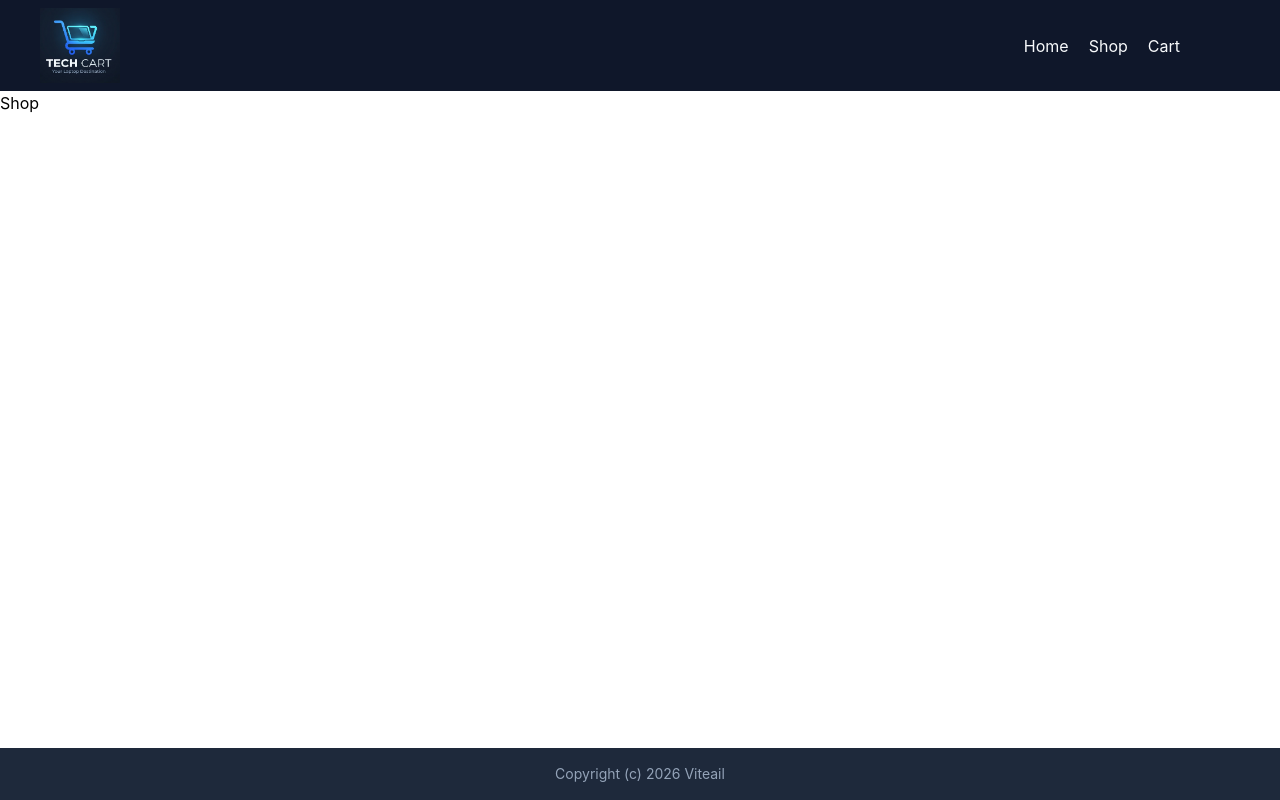
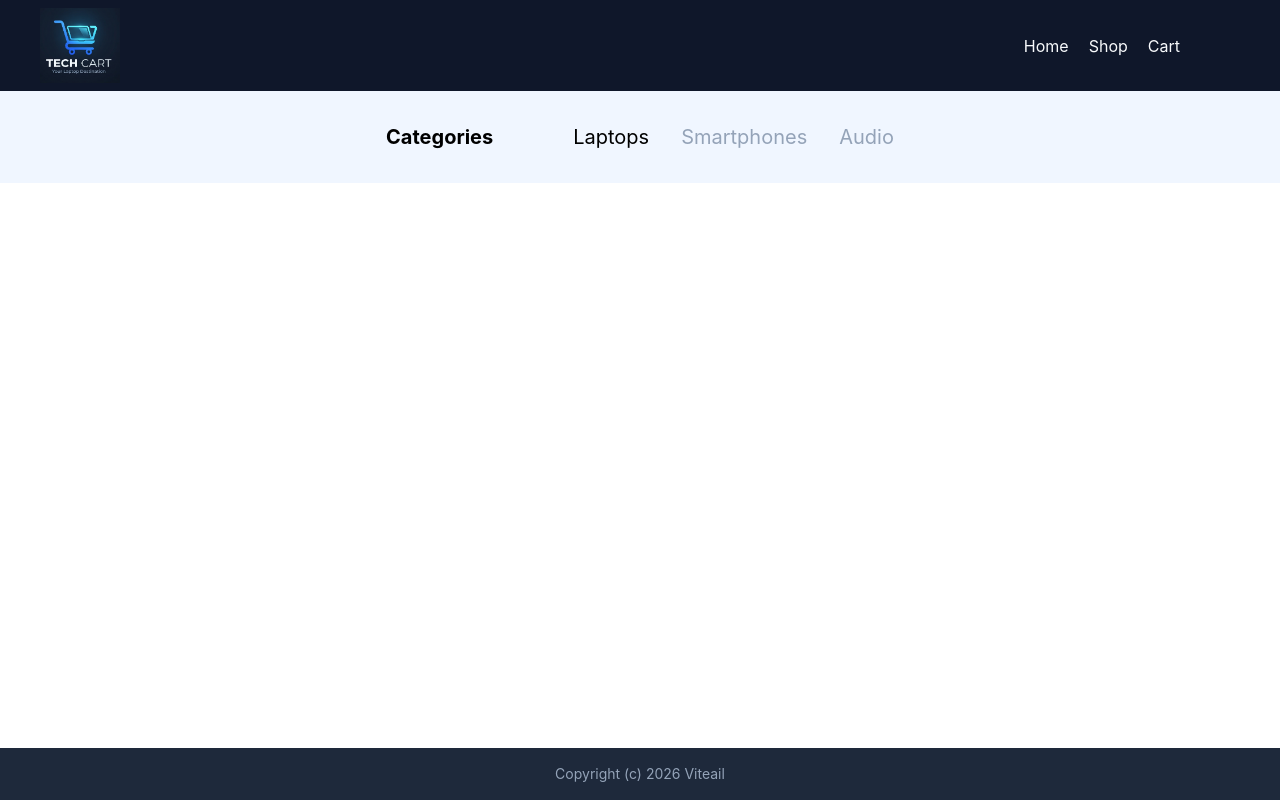
Before and after one commit to Viteail/Shopping-Cart, a React (Vite) app: page /shop in a window 1280 px wide. Built offline with nearby package versions, Linux system fonts and the light colour scheme.

Commit message:
add shop header

```diff
--- a/src/app/routes/home/components/about-section/index.tsx
+++ b/src/app/routes/home/components/about-section/index.tsx
@@ -30,7 +30,7 @@ export const AboutSection = () => {
             premium headphones, we curate only the best for tech enthusiasts and
             everyday users alike.
           </p>
-          <Button secondary>Start Exploring</Button>
+          <Button classesToAppend={["secondary"]}>Start Exploring</Button>
         </div>
       </div>
     </div>
--- a/src/app/routes/home/components/main-section/index.tsx
+++ b/src/app/routes/home/components/main-section/index.tsx
@@ -11,8 +11,8 @@ export const MainSection = () => {
           headphones designed to keep you ahead.
         </p>
         <div className={classes["btns-wrapper"]}>
-          <Button primary>Shop Laptops</Button>
-          <Button secondary>Discover TechStore</Button>
+          <Button classesToAppend={["primary"]}>Shop Laptops</Button>
+          <Button classesToAppend={["secondary"]}>Discover TechStore</Button>
         </div>
       </div>
     </div>
--- /dev/null
+++ b/src/app/routes/shop/components/shop-header/index.tsx
@@ -0,0 +1,18 @@
+import classes from "./shop-header.module.css";
+
+import { Button } from "@components/index";
+
+export const ShopHeader = () => {
+  return (
+    <div className={classes["shop-header"]}>
+      <div className={classes["shop-wrapper"]}>
+        <h1 className={classes["main-headline"]}>Categories</h1>
+        <div className={classes["btns-wrapper"]}>
+          <Button classesToAppend={["category", "active"]}>Laptops</Button>
+          <Button classesToAppend={["category"]}>Smartphones</Button>
+          <Button classesToAppend={["category"]}>Audio</Button>
+        </div>
+      </div>
+    </div>
+  );
+};
--- /dev/null
+++ b/src/app/routes/shop/components/shop-header/shop-header.module.css
@@ -0,0 +1,18 @@
+@import "tailwindcss";
+@import "@styles/colors.css";
+
+.shop-header {
+  @apply flex justify-center py-8 bg-bg-light;
+}
+
+.shop-wrapper {
+  @apply flex gap-20;
+}
+
+.btns-wrapper {
+  @apply flex items-center gap-8;
+}
+
+.main-headline {
+  @apply font-bold text-xl;
+}
--- a/src/app/routes/shop/index.tsx
+++ b/src/app/routes/shop/index.tsx
@@ -1,3 +1,9 @@
+import { ShopHeader } from "./components/shop-header";
+
 export const Shop = () => {
-  return <div>Shop</div>;
+  return (
+    <div>
+      <ShopHeader />
+    </div>
+  );
 };
--- a/src/components/button/button.module.css
+++ b/src/components/button/button.module.css
@@ -13,6 +13,14 @@
   @apply px-4 py-2 bg-secondary;
 }
 
+.category {
+  @apply text-text-muted text-xl;
+}
+
+.category.active {
+  @apply text-black;
+}
+
 .primary:hover {
   @apply bg-hover-primary;
 }
--- a/src/components/button/index.tsx
+++ b/src/components/button/index.tsx
@@ -1,23 +1,23 @@
 import classes from "./button.module.css";
 import { cn } from "../../utils/cn.ts";
+
+type AvailableClass = "primary" | "secondary" | "category" | "active";
 
 interface IButonProps {
   children: React.ReactNode;
   onClick?: () => void;
-  primary?: boolean;
-  secondary?: boolean;
+  classesToAppend?: AvailableClass[];
 }
 
 export const Button: React.FC<IButonProps> = (props) => {
-  const { children, onClick, primary = false, secondary = false } = props;
+  const { children, onClick, classesToAppend = [] } = props;
 
   return (
     <div>
       <button
         className={cn(classes, [
           classes.button,
-          `${primary && classes.primary}`,
-          `${secondary && classes.secondary}`,
+          ...classesToAppend.map((key) => classes[key]),
         ])}
         onClick={onClick}
       >
```
